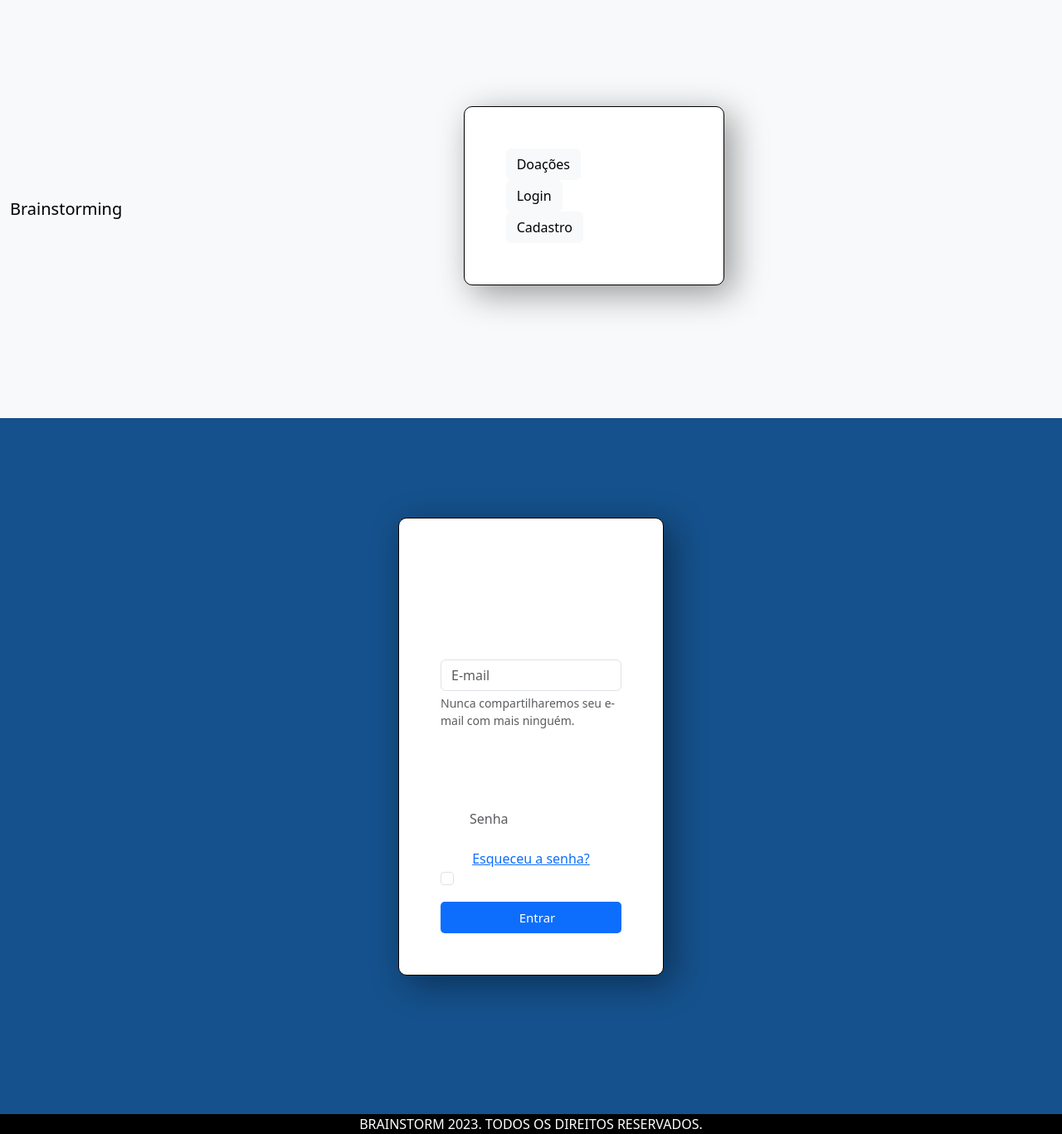
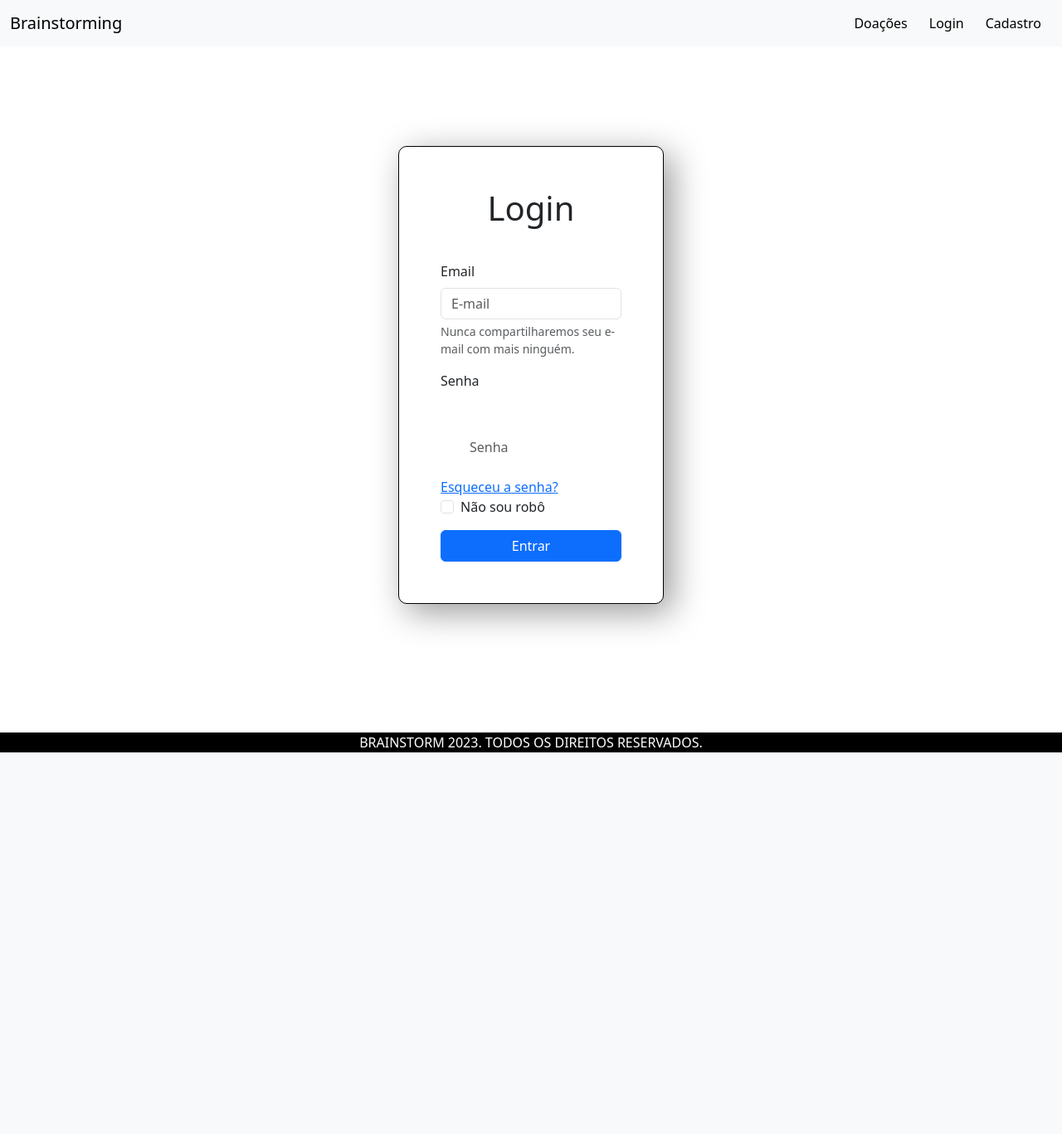
Before and after one commit to EliasAraujoDev/projetoCursoRedes, a PHP site: page /views/login.php in a window 1280 px wide. Shown: the whole page at 83% size. After the commit the page ends 907 px from the top, so only its background shows below. Run offline with PHP 8.4, Linux system fonts and the light colour scheme.

Commit message:
elias renan melhorias

```diff
--- /dev/null
+++ b/css/footer.css
@@ -0,0 +1,8 @@
+footer {
+
+    background-color: black;
+    color: white;
+    text-align: center;
+
+
+  }
--- a/css/index.css
+++ b/css/index.css
@@ -1,35 +1,49 @@
 
-  body {
-    background-color: rgb(21, 81, 140);
+
+
+#index{
+  background-image: url("/projetocursoredes/imgs/wififundo04.jpg");
+  background-repeat: no-repeat;
+  background-size: cover;
+  background-position: center;
+  background-color: rgb(21, 81, 140);
+  height: 873px;
+  color: white;
+
+}
+
+
+
+
+  #index h1 {
     color: white;
-  }
-
-  img{
-    justify-content: center;
-  }
-
-  h1 {
     margin-bottom: 5%;
     text-align: center;
   }
 
-  .nav-link {
+
+  #index p {
+    color: white;
+  }
+
+
+  #index .nav-link {
     color: white
   }
 
-  #blocos {
+  #index  #blocos {
     display: flex;
     width: 100%;
   }
 
-  .row {
+  #index .row {
     margin: none;
     justify-content: space-between;
     gap: 30px;
     flex-wrap: initial;
   }
 
-  .col {
+  #index .col {
     background-color:  rgb(21, 81, 140);
 
     height: 32rem;
@@ -43,23 +57,23 @@
     border-radius: 10px;
   }
 
-  .col:hover {
+  #index .col:hover {
     color: #fff;
     background-color: rgb(28, 131, 199);
   }
 
-  .col-sm-6 {
+  #index .col-sm-6 {
     margin-top: 10%;
     width: 100%;
   }
 
-  P{
+  #index P{
     margin-top: 20px;
     margin-bottom: 10%;
     text-align: justify;
   }
 
-  .container {
+  #index .container {
   padding: 6px;
   width: 350px;
   height: 450px;
@@ -72,29 +86,29 @@
 /*   box-shadow: 0 0 20px 0 darkgrey;
  */}
 
-form {
+ #index  form {
   transition: .5s;
   width: 300px;
 }
 
 
 
-img{
+/* #index img{
     overflow: hidden;
     display: flex;
     align-items: center;
     position: relative;
 }
 
-img{
+#index img{
     position: absolute;
     object-fit: cover;
     width: 100%;
     height: 100%;
     z-index: -1;
-}
+} */
 
-#drone {
+#index  #drone {
   background-repeat: no-repeat;
   background-size: cover;
 
@@ -104,13 +118,13 @@ img{
 
 
 
-#reparo{
+#index  #reparo{
   background-repeat: no-repeat;
   background-size: cover;
 }
 
 
-input[type="text"], input[type="password"] {
+#index input[type="text"], input[type="password"] {
   border: none;
   margin-top: 40px;
   border-radius: 60px;
@@ -119,7 +133,7 @@ input[type="text"], input[type="password"] {
   width: 100%;
 }
 
-button[type="submit"] {
+#index button[type="submit"] {
   color: white;
   border-radius: 5px;
   width: 100%;
@@ -130,25 +144,17 @@ button[type="submit"] {
   cursor: pointer;
 }
 
-.divCheck {
+#index .divCheck {
   margin: 10px 0 0 5px;
   width: 80%;
   font-size: 13px;
 }
 
 
-#login{
+#index #login{
   border: solid rgb(255, 255, 255) 0.5px;
   margin-top: 15%;
   margin-bottom: 5%;
   background-color:  rgb(21, 81, 140);
 
 }
-
-  footer {
-    margin-top: 13%;
-    background-color: black;
-    color: white;
-    text-align: center;
-
-  }
--- /dev/null
+++ b/css/login.css
@@ -0,0 +1,60 @@
+
+#login form{
+    margin-top: 120px;
+    border: solid black 0.5px; /* fazer a borda no formulario */
+    border-radius: 10px;
+    padding: 50px;
+    box-shadow: 10px 10px 40px rgba(0, 0, 0, 0.4);
+    margin-left: auto;
+    margin-right: auto;
+    display: flex;
+    flex-direction: column;
+    width: 25%;
+    margin-bottom: 12.1%;
+    background-color: white;
+    position: relative;
+    z-index: 1;
+
+}
+
+#login #senha1{
+    margin-top: none;
+    padding: none;
+}
+
+#login.esquecisenha{
+text-align: center;
+
+}
+#login #chekc{
+    display: flex;
+    justify-content: center;
+    align-items: center;
+}
+#login #entrar{
+    display: flex;
+    justify-content: center;
+    align-items:center
+}
+
+#login h1{
+    text-align: center;
+    margin-bottom: 40px;
+}
+
+
+#login .mb-3{
+
+position: relative;
+
+}
+
+
+
+#login footer {
+    margin-top: 13%;
+    background-color: black;
+    color: white;
+    text-align: center;
+
+  }
--- a/templates/cabecalho.php
+++ b/templates/cabecalho.php
@@ -11,7 +11,10 @@ session_start();
     <meta name="viewport" content="width=device-width, initial-scale=1.0">
     <title>Brainstorming</title>
     <link href="https://cdn.jsdelivr.net/npm/bootstrap@5.3.2/dist/css/bootstrap.min.css" rel="stylesheet" integrity="sha384-T3c6CoIi6uLrA9TneNEoa7RxnatzjcDSCmG1MXxSR1GAsXEV/Dwwykc2MPK8M2HN" crossorigin="anonymous">
-    <link rel="stylesheet" href="./css/index.css">
+    <link rel="stylesheet" href="/projetocursoredes/css/index.css">
+    <link rel="stylesheet" href="/projetocursoredes/css/login.css">
+    <link rel="stylesheet" href="/projetocursoredes/css/footer.css">
+
 
     <script src="https://cdn.jsdelivr.net/npm/bootstrap@5.3.2/dist/js/bootstrap.bundle.min.js" integrity="sha384-C6RzsynM9kWDrMNeT87bh95OGNyZPhcTNXj1NW7RuBCsyN/o0jlpcV8Qyq46cDfL" crossorigin="anonymous" defer></script>
 
@@ -26,15 +29,15 @@ session_start();
     <header>
         <nav class="navbar navbar-expand-lg bg-body-tertiary">
           <div class="container-fluid">
-            <a class="navbar-brand" href="index.html">Brainstorming</a>
+            <a class="navbar-brand" href="/projetocursoredes/index.php">Brainstorming</a>
             <button class="navbar-toggler" type="button" data-bs-toggle="collapse" data-bs-target="#navbarSupportedContent" aria-controls="navbarSupportedContent" aria-expanded="false" aria-label="Toggle navigation">
               <span class="navbar-toggler-icon"></span>
             </button>
               <form class="d-flex" role="search">
 
-                <a href=""><button type="button" class="btn btn-light">Doações</button></a>
-                <a href="./views/login.php"><button type="button" class="btn btn-light">Login</button></a>
-                <a href="./views/cadastro.php"><button type="button" class="btn btn-light">Cadastro</button></a>
+                <a href="/projetocursoredes/views/doacoes.php"><button type="button" class="btn btn-light">Doações</button></a>
+                <a href="/projetocursoredes/views/login.php"><button type="button" class="btn btn-light">Login</button></a>
+                <a href="/projetocursoredes/views/cadastro.php"><button type="button" class="btn btn-light">Cadastro</button></a>
               </form>
             </div>
           </div>
--- a/views/login.php
+++ b/views/login.php
@@ -2,75 +2,19 @@
 require_once $_SERVER['DOCUMENT_ROOT'] . '/projetocursoredes/templates/cabecalho.php';
 ?>
 
-<style>
-
-form{
-    margin-top: 120px;
-    border: solid black 0.5px; /* fazer a borda no formulario */
-    border-radius: 10px;
-    padding: 50px;
-    box-shadow: 10px 10px 40px rgba(0, 0, 0, 0.4);
-    margin-left: auto;
-    margin-right: auto;
-    display: flex;
-    flex-direction: column;
-    width: 25%;
-    margin-bottom: 12.1%;
-    background-color: white;
-    position: relative;
-    z-index: 1;
-
-}
-
-.esquecisenha{
-text-align: center;
-
-}
-#chekc{
-    display: flex;
-    justify-content: center;
-    align-items: center;
-}
-#entrar{
-    display: flex;
-    justify-content: center;
-    align-items:center
-}
-
-h1{
-    text-align: center;
-    margin-bottom: 40px;
-}
 
 
-.mb-3{
-
-position: relative;
-
-}
-
-
-
-footer {
-    margin-top: 13%;
-    background-color: black;
-    color: white;
-    text-align: center;
-
-  }
-</style>
-
+<div id="login">
   <form>
     <h1>Login</h1>
     <div class="mb-3">
       <label for="exampleInputEmail1" class="form-label">Email</label>
-          <input type="email" class="form-control" id="exampleInputEmail1" aria-describedby="emailHelp"
-            placeholder="E-mail" required>
+      <input type="email" class="form-control" id="exampleInputEmail1" aria-describedby="emailHelp" placeholder="E-mail" required>
       <div id="emailHelp" class="form-text">Nunca compartilharemos seu e-mail com mais ninguém.
       </div>
     </div>
 
-        <div class="mb-3">
+    <div class="mb-3" id="senha1">
       <label for="exampleInputPassword1" class="form-label">Senha</label>
       <input type="password" class="form-control" id="exampleInputPassword1" placeholder="Senha" required>
     </div>
@@ -84,6 +28,7 @@ footer {
     </div>
     <button type="submit" class="btn btn-primary" id="entrar">Entrar</button>
   </form>
+</div>
 
 
 <?php
```
Also changed, not shown: css/cadastroUser.css (+15 -33 lines), index.php (+19 -17 lines), views/cadastro.php (+12 -5 lines), 1 other file. Lines whose indentation alone changed are shown as unchanged.
